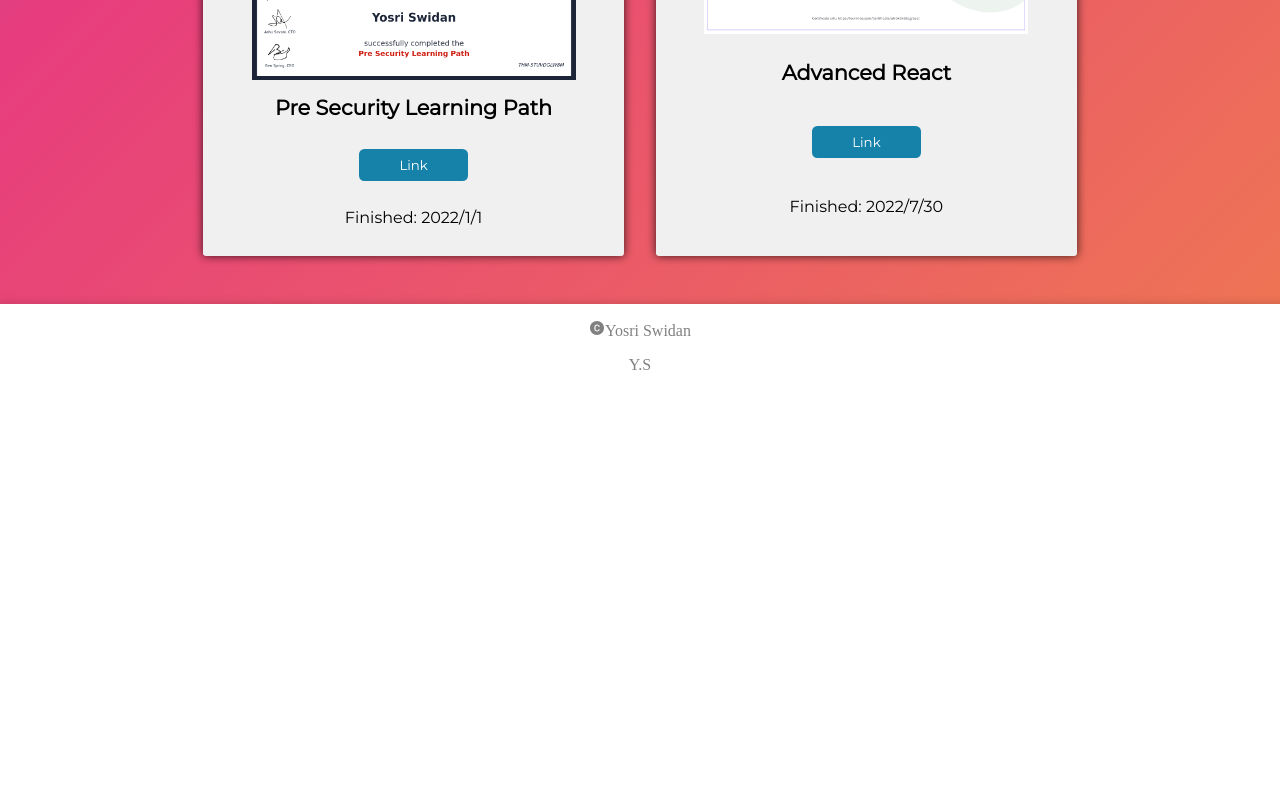
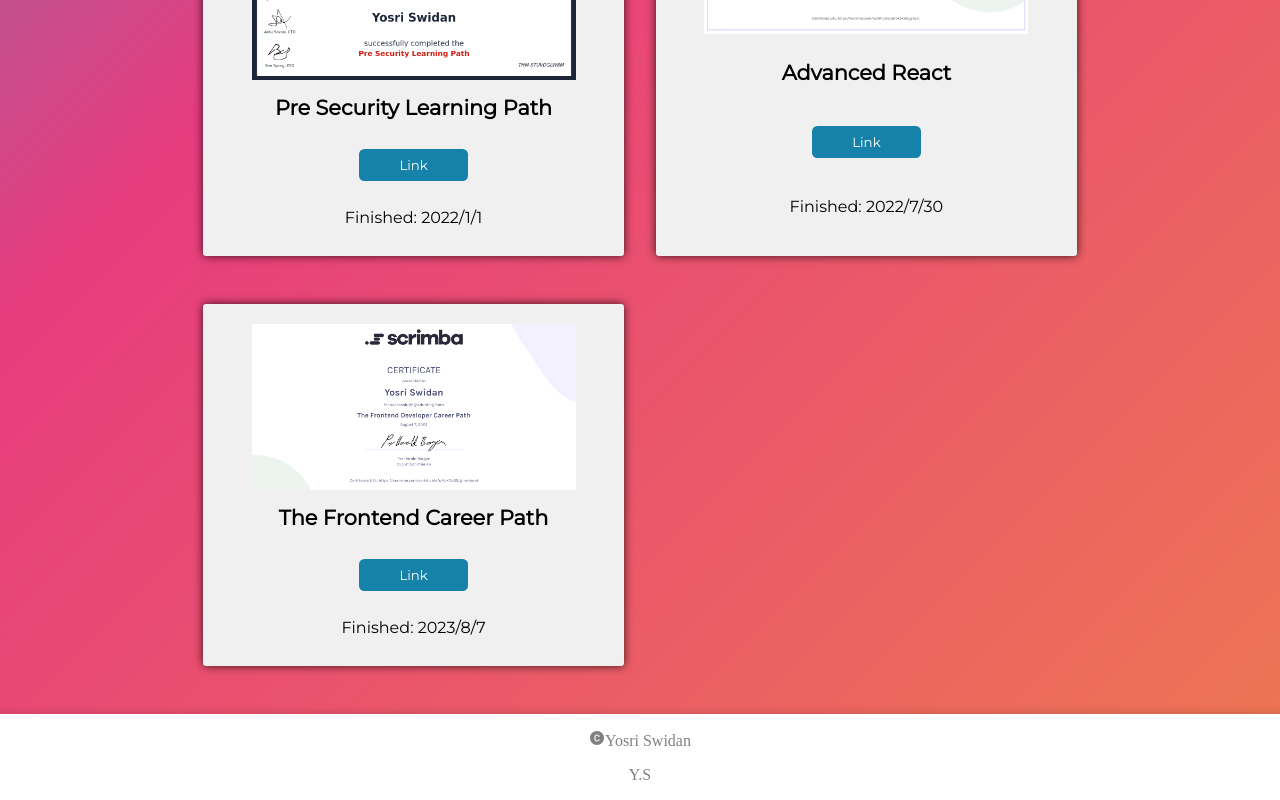
Before and after one commit to ImYosrii/portfolio, a React (Create React App) app: page / in a window 1280 px wide. Shown: the part 3184-3984 px from the top of the page. Before the commit the page ends 3574 px from the top, so only its background shows below. Built offline with nearby package versions, Linux system fonts and the light colour scheme.

Commit message:
adding new certificate

```diff
--- a/src/data/CertificatesDataObject.js
+++ b/src/data/CertificatesDataObject.js
@@ -1,5 +1,6 @@
 import advanceReactCer from '../images/advanceReactCer.PNG'
 import tryHackMeCer from '../images/tryHackMeCer.PNG'
+import frontCarer from '../images/frontCarer.PNG'
 const data = [
     {
         id:1,
@@ -14,6 +15,13 @@ const data = [
         title:'Advanced React',
         url:'https://scrimba.com/certificate/uNbKDvS5/greact',
         date:'2022/7/30'
+    },
+        {
+        id:3,
+        img:frontCarer,
+        title:'The Frontend Career Path',
+        url:'https://scrimba.com/certificate/uNbKDvS5/gfrontend',
+        date:'2023/8/7'
     }
 ]
 export default data
```
Also changed, not shown: src/images/frontCarer.PNG (added).
